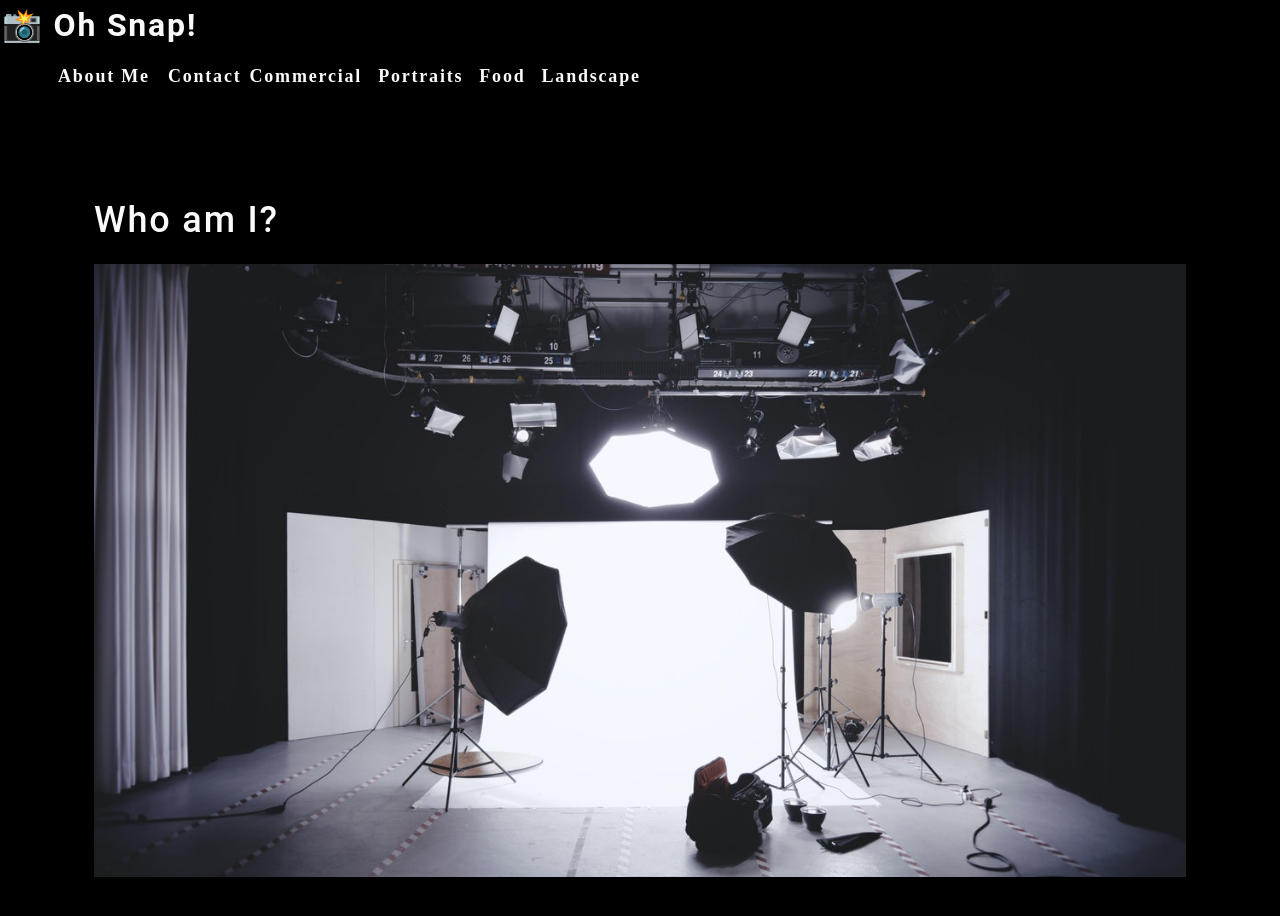
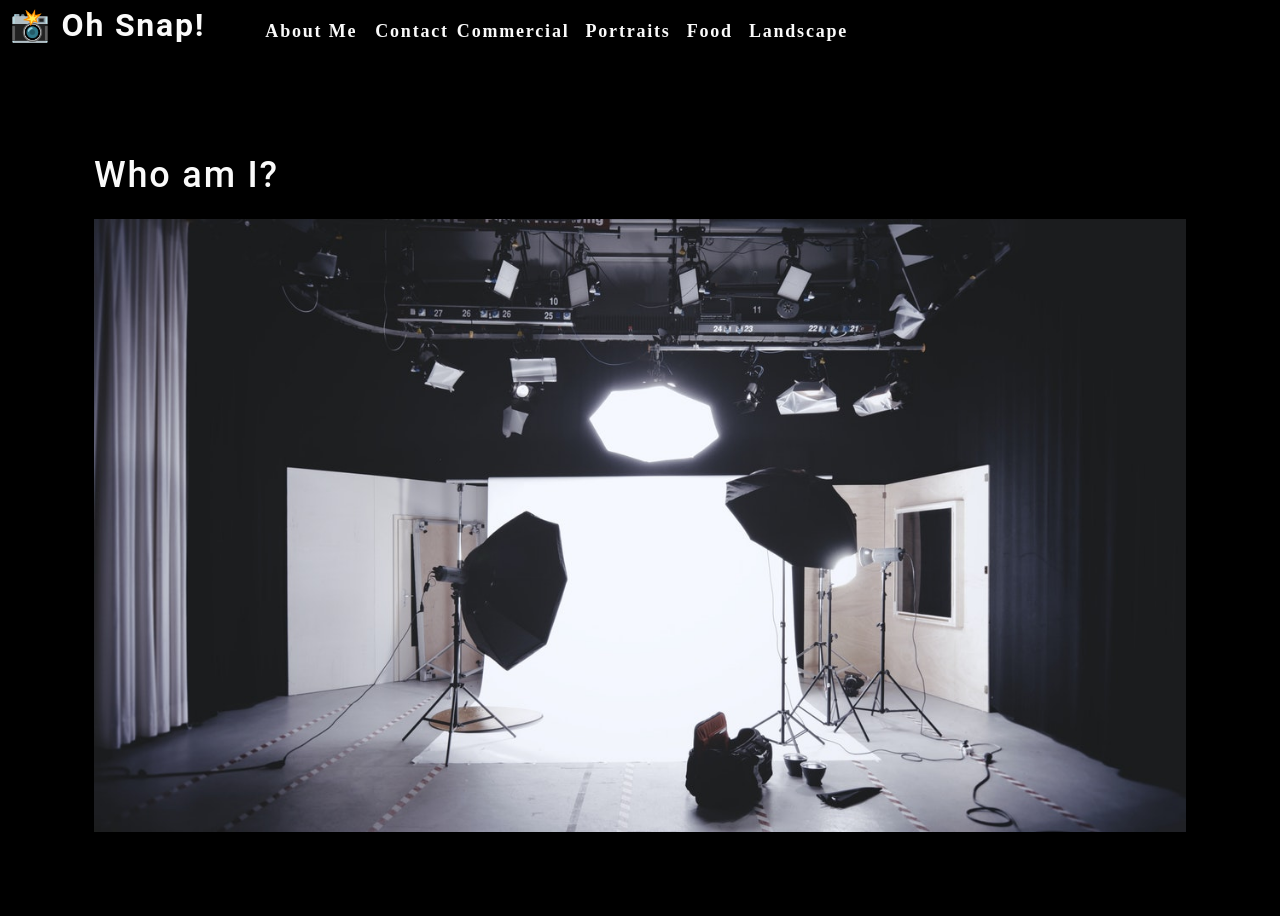
Before and after one commit to jdlawton/photo-port, a React (Create React App) app: page / in a window 1280 px wide. Shown: the top 916 px of the page. Built offline with nearby package versions, Linux system fonts and the light colour scheme.

Commit message:
added more to Nav tests

```diff
--- a/src/components/Nav/index.js
+++ b/src/components/Nav/index.js
@@ -27,7 +27,7 @@ function Nav() {
     };
 
     return (
-        <header>
+        <header className="flex-row px-1">
             <h2>
                 <a data-testid="link" href="/">
                     <span role="img" aria-label="camera">📸</span> Oh Snap!
```
